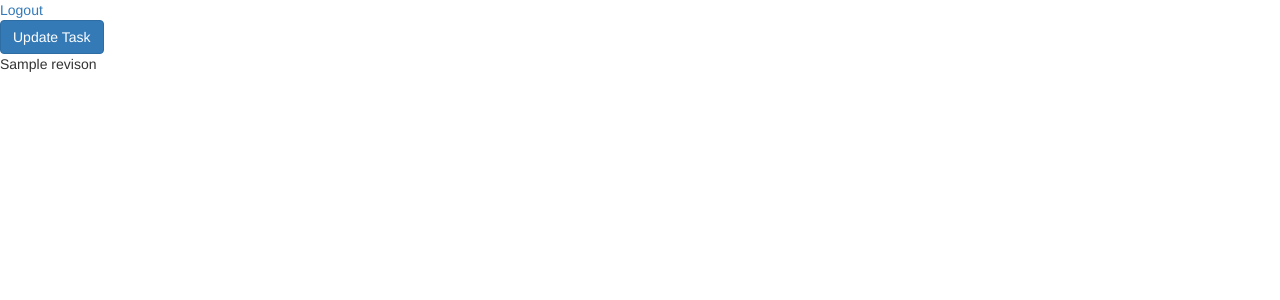
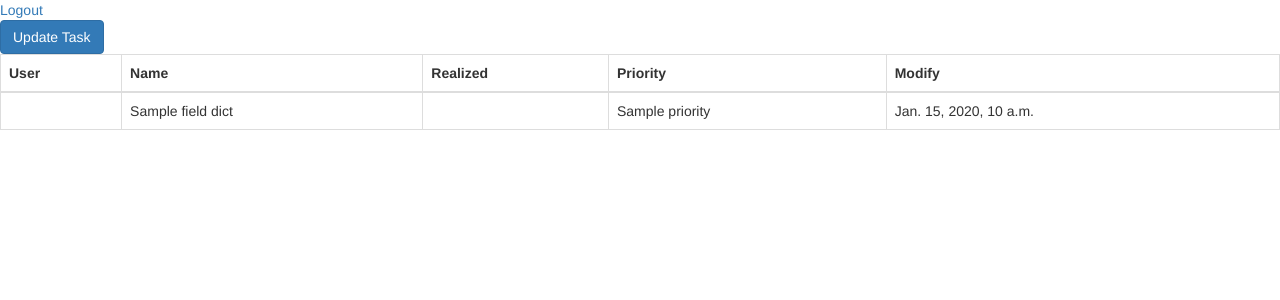
Before and after one commit to MariuszCiesluk/sem, a Django app: template core/templates/task/edit.html in a window 1280 px wide. Shown: the top 300 px of the page. Run offline with Django 3.2, Linux system fonts and the light colour scheme; the template is opened without the code that fills it: most values are stand-ins (such as "Sample title", 1, 10 or a date in 2020); some libraries are stand-ins or nearby versions.

Commit message:
added templatetag to display username in history

```diff
--- a/core/templates/task/edit.html
+++ b/core/templates/task/edit.html
@@ -1,5 +1,6 @@
 {% extends 'base.html' %}
 {% load bootstrap3 %}
+{% load history %}
 
 {% block content %}
     <form method="post" action="{% url 'task_update' task.pk %}" class="form">
@@ -10,11 +11,26 @@
         {% endbuttons %}
     </form>
 
-    <table>
-    {% for revison in task_versions %}
-        <tr>
-        <td>{{ revison }}</td>
-        </tr>
-    {% endfor %}
+    <table class="table table-bordered">
+        <thead>
+            <tr>
+                <th>User</th>
+                <th>Name</th>
+                <th>Realized</th>
+                <th>Priority</th>
+                <th>Modify</th>
+            </tr>
+        </thead>
+        <tbody>
+            {% for revison in task_versions %}
+                <tr>
+                    <td>{% get_username revison.field_dict.user %}</td>
+                    <td>{{ revison.field_dict.name }}</td>
+                    <td>{{ revison.field_dict.is_realized }}</td>
+                    <td>{{ revison.field_dict.priority }}</td>
+                    <td>{{ revison.date }}</td>
+                </tr>
+            {% endfor %}
+        </tbody>
     </table>
 {% endblock %}
--- /dev/null
+++ b/core/templatetags/history.py
@@ -0,0 +1,14 @@
+from django.contrib.auth.models import User
+
+from django import template
+
+register = template.Library()
+
+
+@register.simple_tag
+def get_username(user_pk):
+    try:
+        user = User.objects.get(pk=user_pk)
+    except User.DoesNotExist:
+        return ''
+    return user.get_username()
```
Also changed, not shown: core/templatetags/__init__.py (added).
